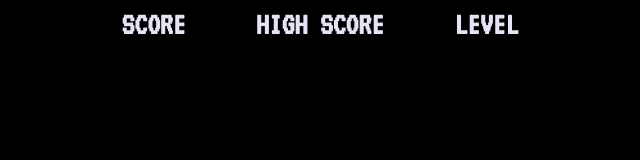
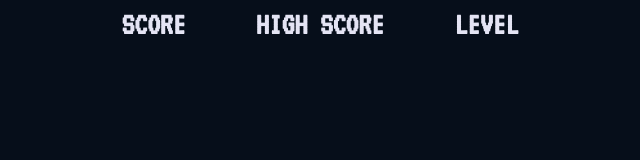
Before and after one commit to NealRame/Pacman, a website: page public/index.html in a window 1280 px wide. Shown: the whole page, without its empty margins (320-960 px from the left). Drawn offline with nearby package versions, Linux system fonts and the light colour scheme; files that its build step writes are made by us from their sources.

Commit message:
Change background color.

```diff
--- a/src/sass/style.scss
+++ b/src/sass/style.scss
@@ -1,7 +1,8 @@
+$body-bg-color: #060e1a;
 $ui-area-width: 480px;
 
 body {
-    background-color: #000;
+    background-color: $body-bg-color;
     color: #e4e4f4;
     font-family: 'VT323', ;
     margin: 0;
```
